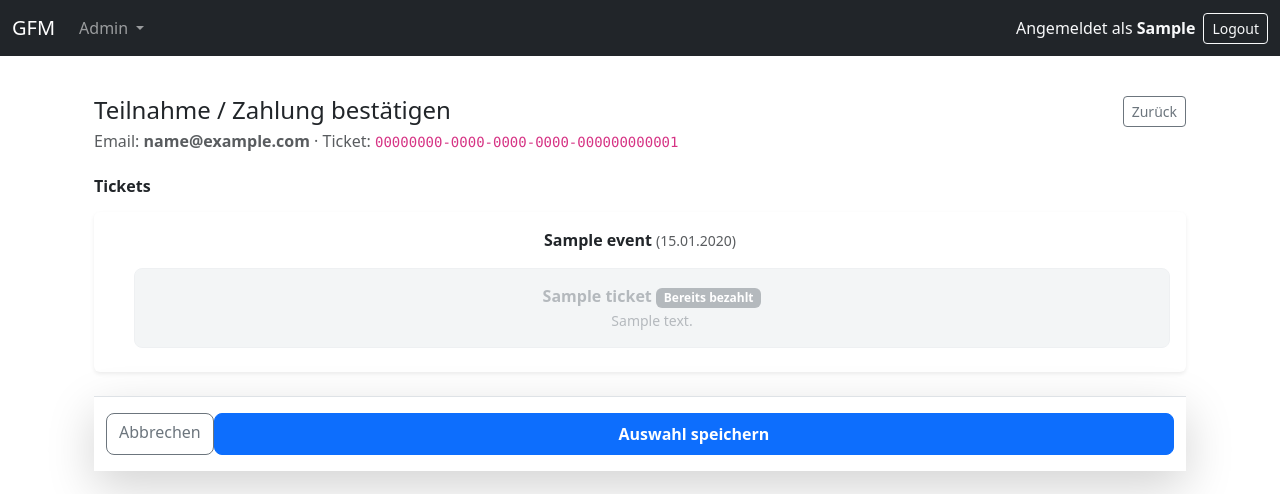
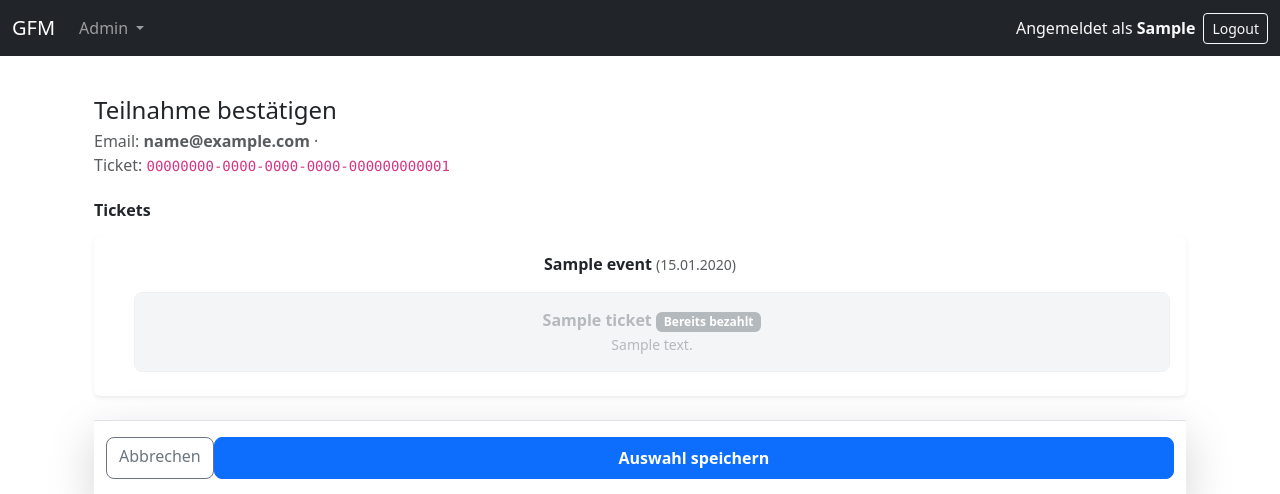
Before and after one commit to FlorianHauser95/gfm, a Django app: page /tickets/00000000-0000-0000-0000-000000000001/participation/ in a window 1280 px wide. Shown: the top 494 px of the page. Run offline with Django 5.2, Linux system fonts and the light colour scheme; a user stored in the database is signed in; tables that the repository leaves empty hold one stand-in row (values such as "Sample post"); some libraries are stand-ins or nearby versions.

Commit message:
optimizations

```diff
--- a/gfm/forms.py
+++ b/gfm/forms.py
@@ -107,9 +107,8 @@ class ParticipationSelectionForm(forms.Form):
                     # Standard: Nur der Name
                     label_content = opt.ticket.name
 
-                    # Falls ein Kommentar existiert, fügen wir ihn in neuer Zeile hinzu
+                    # Falls ein Kommentar existiert
                     if opt.ticket.comment:
-                        # format_html sorgt dafür, dass das <br> und <small> auch als HTML interpretiert werden
                         label_content = format_html(
                             "{}<br><small class='fw-normal' style='font-size: 0.85em; opacity: 0.8;'>{}</small>",
                             opt.ticket.name,
@@ -118,8 +117,7 @@ class ParticipationSelectionForm(forms.Form):
 
                     # --- B) Logik für "Bereits gebucht" vs. "Wählbar" ---
                     if opt.checked:
-                        # === BEREITS GEBUCHT (Locked HTML) ===
-                        # Auch hier zeigen wir den Kommentar an
+                        # === BEREITS GEBUCHT ===
                         comment_html = f"<br><small>{opt.ticket.comment}</small>" if opt.ticket.comment else ""
 
                         html_locked = f"""
@@ -134,11 +132,9 @@ class ParticipationSelectionForm(forms.Form):
                                         """
                         self.helper.layout.append(HTML(html_locked))
                     else:
-                        # === NOCH FREI (Selectable) ===
-                        # Wir fügen das formatierte HTML-Label zu den Auswahlmöglichkeiten hinzu
+                        # === NOCH FREI ===
                         selectable_choices.append((opt.ticket.ticket_uuid, label_content))
 
-                # Wenn es wählbare Tickets gibt, fügen wir das Feld hinzu
                 if selectable_choices:
                     field_name = f"group_{group.event.id}"
                     self.fields[field_name] = forms.MultipleChoiceField(
@@ -147,7 +143,6 @@ class ParticipationSelectionForm(forms.Form):
                         required=False,
                         widget=forms.CheckboxSelectMultiple
                     )
-                    # HIER IST DIE WICHTIGE ÄNDERUNG: wrapper_class="touch-friendly-select"
                     self.helper.layout.append(Field(field_name, wrapper_class="mb-0 touch-friendly-select"))
 
                 # Container schließen
@@ -187,9 +182,8 @@ class ParticipationSelectionForm(forms.Form):
                     choices=nt_choices,
                     required=False,
                     widget=forms.CheckboxSelectMultiple,
-                    help_text=""  # Help text stört im Button Layout oft, lieber leer lassen oder drüber rendern
+                    help_text=""
                 )
-                # HIER AUCH: wrapper_class="touch-friendly-select"
                 self.helper.layout.append(Field('no_ticket_events_dynamic', wrapper_class="touch-friendly-select"))
             elif not has_locked_items:
                 self.helper.layout.append(
@@ -197,8 +191,7 @@ class ParticipationSelectionForm(forms.Form):
 
             self.helper.layout.append(HTML('</div></div>'))
 
-        # --- 3. & 4. Sticky Footer (Preis + Buttons kombiniert) ---
-        # Wir definieren das HTML für den Preis separat, damit es übersichtlich bleibt
+        # --- 3. & 4. Sticky Footer ---
         price_html = """
             <div id="price-container" class="alert alert-info text-center fw-bold mb-2 shadow-sm" style="display: none;">
                 Gesamtpreis: <span id="total-price">0</span> €
@@ -209,12 +202,8 @@ class ParticipationSelectionForm(forms.Form):
 
         self.helper.layout.append(
             Div(
-                # Innerer Container, damit Preis und Buttons mittig ausgerichtet sind (wie der Rest der Seite)
                 Div(
-                    # 1. Die Preisanzeige (jetzt Teil des Sticky-Footers)
                     HTML(price_html),
-
-                    # 2. Die Buttons (darunter)
                     Div(
                         HTML(
                             f'<a href="{cancel_url}" class="btn btn-outline-secondary id="btn-cancel" px-3 me-2" style="border-radius: 8px;">Abbrechen</a>'),
@@ -222,9 +211,8 @@ class ParticipationSelectionForm(forms.Form):
                                style="border-radius: 8px;"),
                         css_class="d-flex"
                     ),
-                    css_class="container"  # Hält den Inhalt zentriert
+                    css_class="container"
                 ),
-                # Der äußere Wrapper macht alles "sticky" am unteren Rand
                 css_class="sticky-bottom bg-white border-top py-3 mt-4 start-0 w-100 shadow-lg"
             )
         )
--- a/gfm/views.py
+++ b/gfm/views.py
@@ -212,10 +212,10 @@ class TicketParticipationView(LoginRequiredMixin, RequireAdminRoleMixin, View):
         )
 
         return render(request, self.template_name, {
-            "title": "Teilnahme / Zahlung bestätigen",
+            "title": "Teilnahme bestätigen",
             "source_ticket": source_ticket,
             "email": email,
-            "form": form,  # Wir brauchen ticket_groups etc. nicht mehr im Context
+            "form": form,
         })
 
     def post(self, request, ticket_uuid):
@@ -225,7 +225,6 @@ class TicketParticipationView(LoginRequiredMixin, RequireAdminRoleMixin, View):
 
         ticket_groups, no_ticket_events, tickets, events = self._build_viewmodel(email=email)
 
-        # Form mit POST-Daten binden
         form = ParticipationSelectionForm(
             request.POST,
             ticket_groups=ticket_groups,
@@ -241,7 +240,6 @@ class TicketParticipationView(LoginRequiredMixin, RequireAdminRoleMixin, View):
                 "form": form,
             })
 
-        # WICHTIG: Nutze jetzt cleaned_data (durch die Form aggregiert)
         selected_ticket_uuids = set(form.cleaned_data.get("tickets", []))
         selected_no_ticket_event_ids = set(form.cleaned_data.get("no_ticket_events", []))
 
@@ -274,7 +272,7 @@ class TicketParticipationView(LoginRequiredMixin, RequireAdminRoleMixin, View):
                 p.save(update_fields=["event", "email", "name", "paid_at", "amount", "updated_at"])
             upserted += 1
 
-        # 2) No-ticket Teilnahmen (nur Events, die tatsächlich in no_ticket_events angeboten wurden)
+        # 2) No-ticket Teilnahmen
         allowed_no_ticket_event_ids = {str(vm.event.id) for vm in no_ticket_events}
         selected_no_ticket_event_ids = selected_no_ticket_event_ids.intersection(allowed_no_ticket_event_ids)
 
--- a/templates/tickets/ticket_participation.html
+++ b/templates/tickets/ticket_participation.html
@@ -8,19 +8,18 @@
 
 {% block content %}
     <div class="container py-3">
-        {# Header bleibt als Kontext-Info erhalten #}
         <header class="d-flex justify-content-between align-items-start mb-4">
             <div>
                 <h1 class="h4 mb-1">{{ title }}</h1>
                 <p class="text-muted mb-0">
                     Email: <strong>{{ email }}</strong> ·
+                </p>
+                <p class="text-muted mb-0">
                     Ticket: <code class="small">{{ source_ticket.ticket_uuid }}</code>
                 </p>
             </div>
-            <a class="btn btn-sm btn-outline-secondary" href="{% url 'tickets_list' %}?q={{ email }}">Zurück</a>
         </header>
 
-        {# Die gesamte Magie passiert hier: #}
         {% crispy form %}
 
         <div style="height: 80px;"></div>
```
